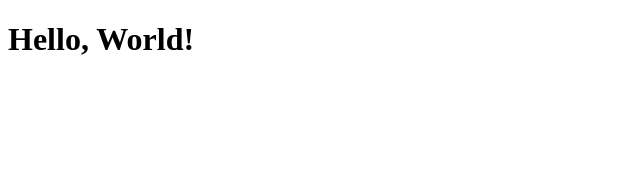
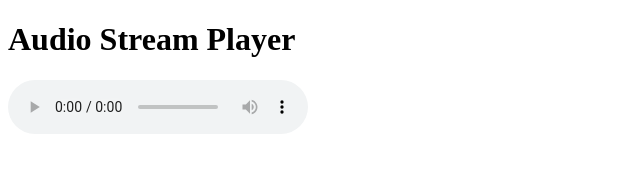
Before and after one commit to nightaiga/nightaiga.github.io, a plain HTML site: page index.html in a window 1280 px wide. Shown: the whole page, without its empty margins (0-640 px from the left). Drawn offline with Linux system fonts and the light colour scheme.

Commit message:
Update index.html

```diff
--- a/index.html
+++ b/index.html
@@ -4,6 +4,10 @@
     <title>nightaiga</title>
 </head>
 <body>
-    <h1>Hello, World!</h1>
+    <h1>Audio Stream Player</h1>
+    <audio controls>
+        <source src="https://radio.pears.fun/listen/pears_project_radio/play.mp3" type="audio/mpeg">
+        Your browser does not support the audio element.
+    </audio>
 </body>
 </html>
```
